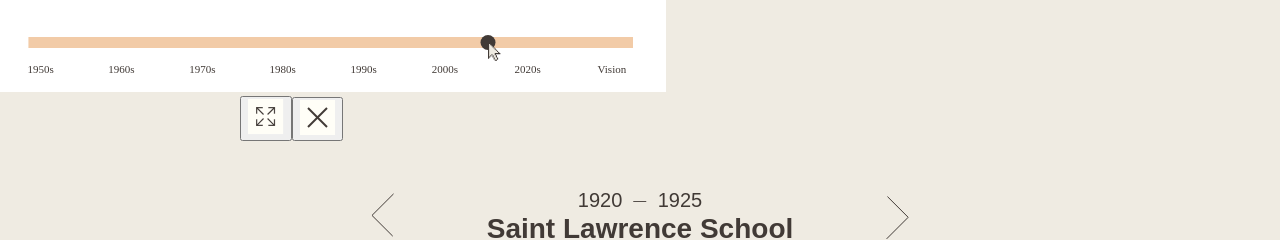
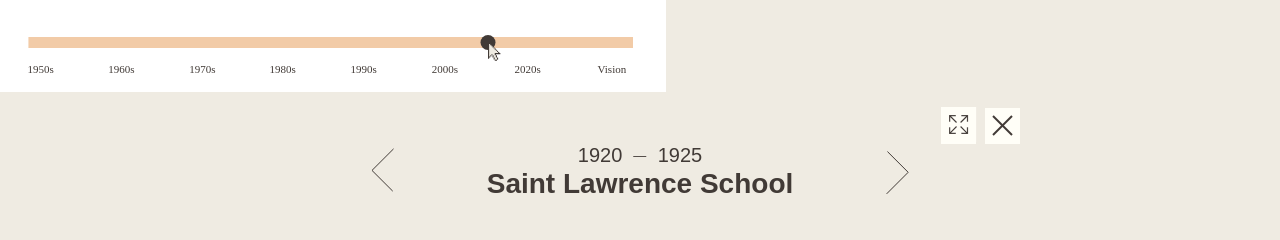
Before and after one commit to abubakar13145/figmadesign, a React (Vite) app: page / in a window 1280 px wide. Shown: the top 240 px of the page. Built offline with nearby package versions, Linux system fonts and the light colour scheme; a web font is replaced by a local one.

Commit message:
Add styles for action icons in top right corner
cgen-255b527730f94e76bba3d2dbe63b0948

```diff
--- a/src/components/PlaceDetails.css
+++ b/src/components/PlaceDetails.css
@@ -7,6 +7,29 @@
   background: #EFEBE2;
   min-height: 1103px;
   position: relative;
+}
+
+/* Action Icons (Expand & Close) */
+.action-icons {
+  position: absolute;
+  top: 13px;
+  right: 20px;
+  display: flex;
+  align-items: center;
+  gap: 9px;
+  z-index: 10;
+}
+
+.icon-btn {
+  display: flex;
+  padding: 0;
+  background: #FFFEF7;
+  border: none;
+  cursor: pointer;
+  width: 35px;
+  height: 35px;
+  align-items: center;
+  justify-content: center;
 }
 
 /* Header Navigation */
```
